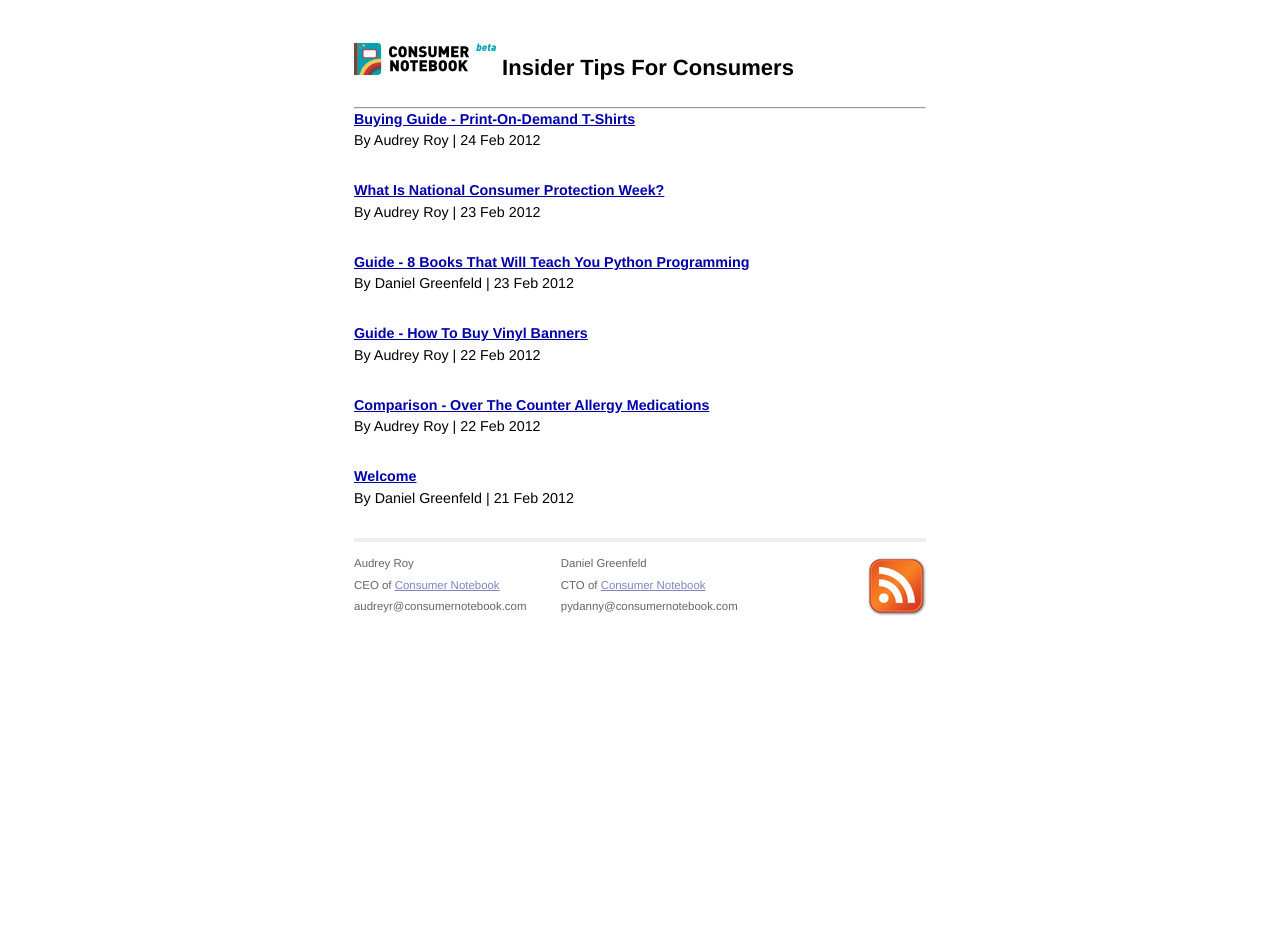
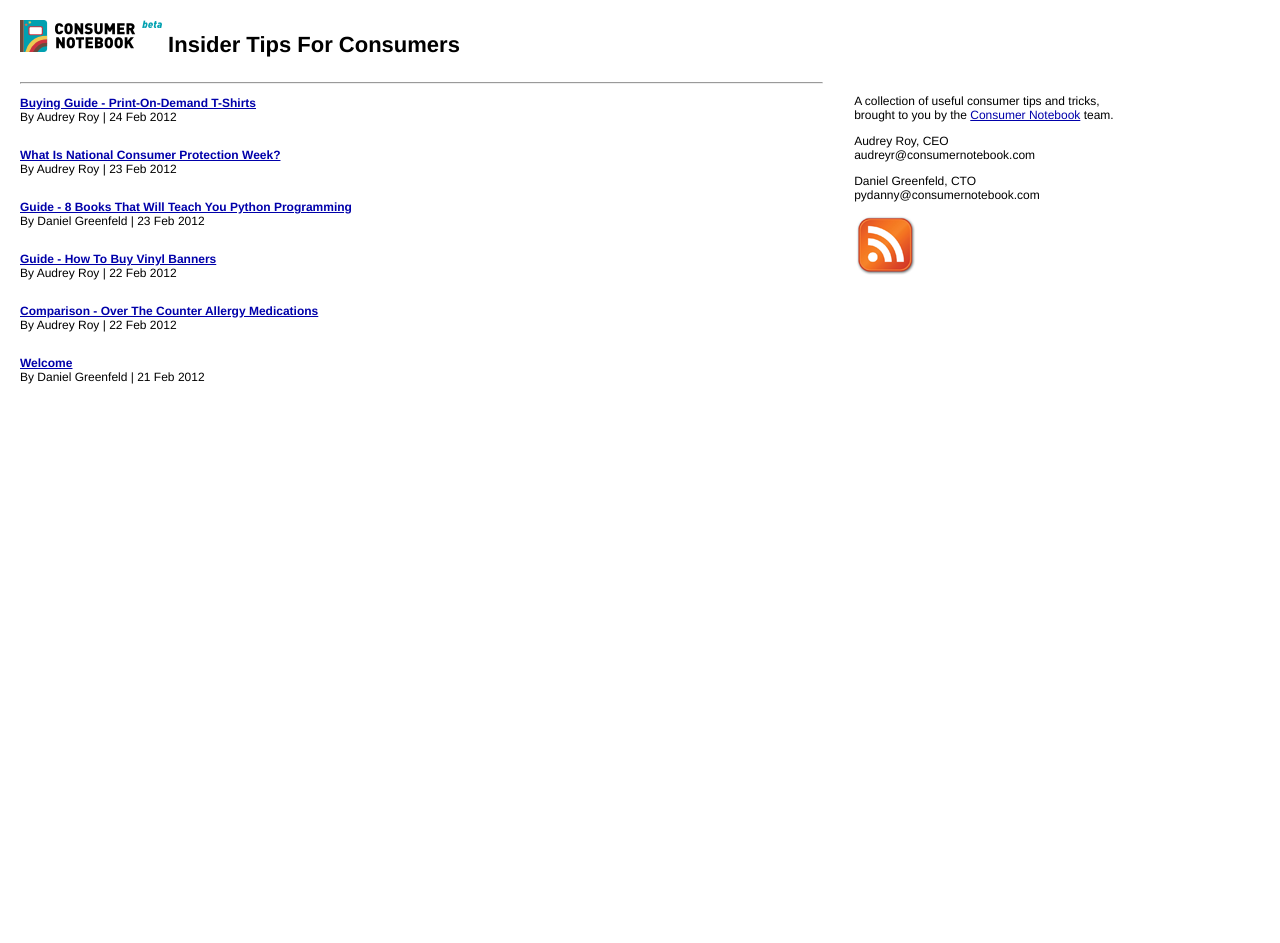
Before and after one commit to consumerio/consumerio.github.com, a Jekyll site: the page built from index.md, in a window 1280 px wide. Built offline with Jekyll 4.4.1, drawn with Linux system fonts in a browser that asks for light colours; Markdown is read by kramdown in place of the engine named in the settings; after the commit the page ends 900 px from its top, so only the background shows below that.

Commit message:
Partial checkin of move to Bootstrap fluid grid, for newspaper-style layout.

```diff
--- a/_layouts/default.html
+++ b/_layouts/default.html
@@ -9,20 +9,17 @@
     <!-- syntax highlighting CSS -->
     <link rel="stylesheet" href="/css/syntax.css" type="text/css" />
 
+    <!-- Bootstrap fluid grid and responsive layout -->
+    <link rel="stylesheet" href="/css/bootstrap.min.css" type="text/css" media="screen, projection" />
+
     <!-- Homepage CSS -->
     <link rel="stylesheet" href="/css/screen.css" type="text/css" media="screen, projection" />
-
 </head>
 <body>
 
-<!-- ClickTale Top part -->
-<script type="text/javascript">
-var WRInitTime=(new Date()).getTime();
-</script>
-<!-- ClickTale end of Top part -->
-
-<div class="site">
-  <div class="title">
+<div class="container-fluid">
+    <div class="site row-fluid">
+        <div class="title span12">
             <a href="/">
                 <h1>
                     <img src="/images/insider-tips-for-consumers-logo.png" />
@@ -30,29 +27,31 @@ var WRInitTime=(new Date()).getTime();
                 </h1>
             </a>
         </div>
+    </div>
+
+    <div class="row-fluid">
+        <div class="span8">
             <hr/>
 
             {{ content }}
-
-  <div class="footer">
-    <div class="contact">
+        </div>
+        <div class="offset1 span3">
             <p>
-        Audrey Roy<br />
-        CEO of <a href="http://consumernotebook.com/">Consumer Notebook</a><br />
+                A collection of useful consumer tips and tricks, brought to you by the <a href="http://consumernotebook.com/">Consumer Notebook</a> team.
+            </p>
+            <p>
+                Audrey Roy, CEO<br />
                 audreyr@consumernotebook.com
             </p>
-    </div>
-    <div class="contact">
             <p>
-        Daniel Greenfeld<br />
-        CTO of <a href="http://consumernotebook.com/">Consumer Notebook</a><br />
+                Daniel Greenfeld, CTO<br />
                 pydanny@consumernotebook.com
             </p>
-    </div>
-    <div class="rss">
+            <p>
                 <a href="http://feeds.feedburner.com/InsiderTipsForConsumers">
                     <img src="/images/rss.png" alt="Subscribe to RSS Feed" />
                 </a>
+            </p>
         </div>
     </div>
 </div>
--- a/css/screen.css
+++ b/css/screen.css
@@ -8,11 +8,10 @@
 
 *{margin:0;padding:0;}
 html,body{height:100%;}
-body{background-color:white;font:13px 'Helvetica Neue', Helvetica, arial, clean, sans-serif;*font-size: small;text-align: center;}
+body{background-color:white;font:12px 'Helvetica Neue', Helvetica, Arial, clean, sans-serif;}
 
 h1{font-size:22px;}
 h2,h3,h4,h5,h6{font-size:100%;}
-h1 {margin-bottom:1em;}
 
 p{margin:1em 0;}
 
@@ -31,7 +30,6 @@ div.post{margin-bottom:2em;}
 /* Site
 /*****************************************************************************/
 
-.site{font-size:110%;text-align:justify;width:40em;margin:3em auto 2em auto;line-height: 1.5em;}
 .title{color: #a00;font-weight: bold;margin-bottom:2em;}
 .site .title a{color:black;text-decoration:none;}
 .site .title a:hover{color:black;}
@@ -43,6 +41,8 @@ div.post{margin-bottom:2em;}
 .site .footer .contact a{color:#8085C1;}
 .site .footer .rss{margin-top:1.1em;margin-right:-.2em;float:right;}
 .site .footer .rss img{border: 0;}
+.container-fluid{padding:20px 40px 20px 20px;}
+hr{margin-bottom:1em;}
 
 /* Posts
 /*****************************************************************************/
```
Also changed, not shown: css/bootstrap.min.css (added). Lines whose indentation alone changed are shown as unchanged.
